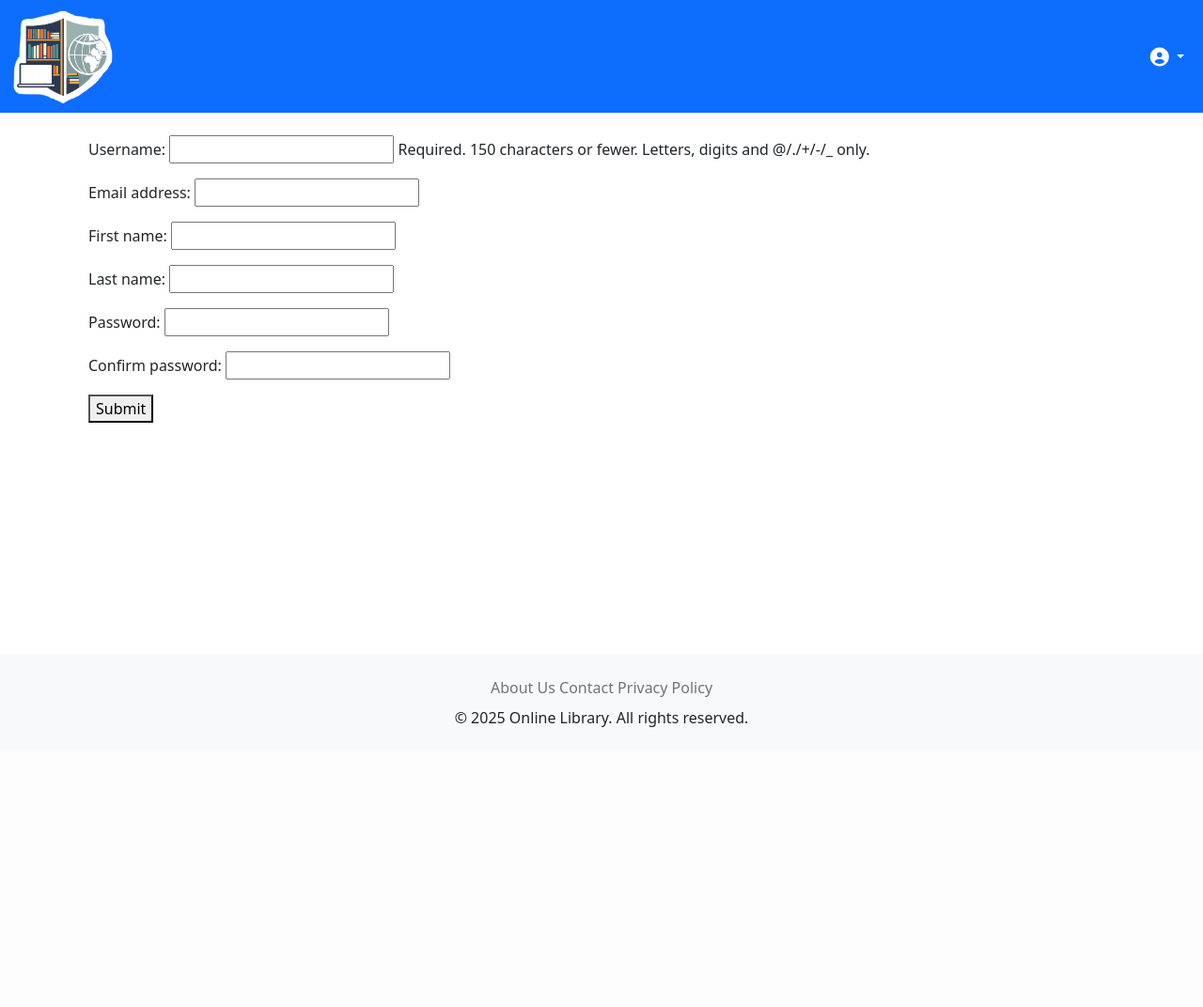
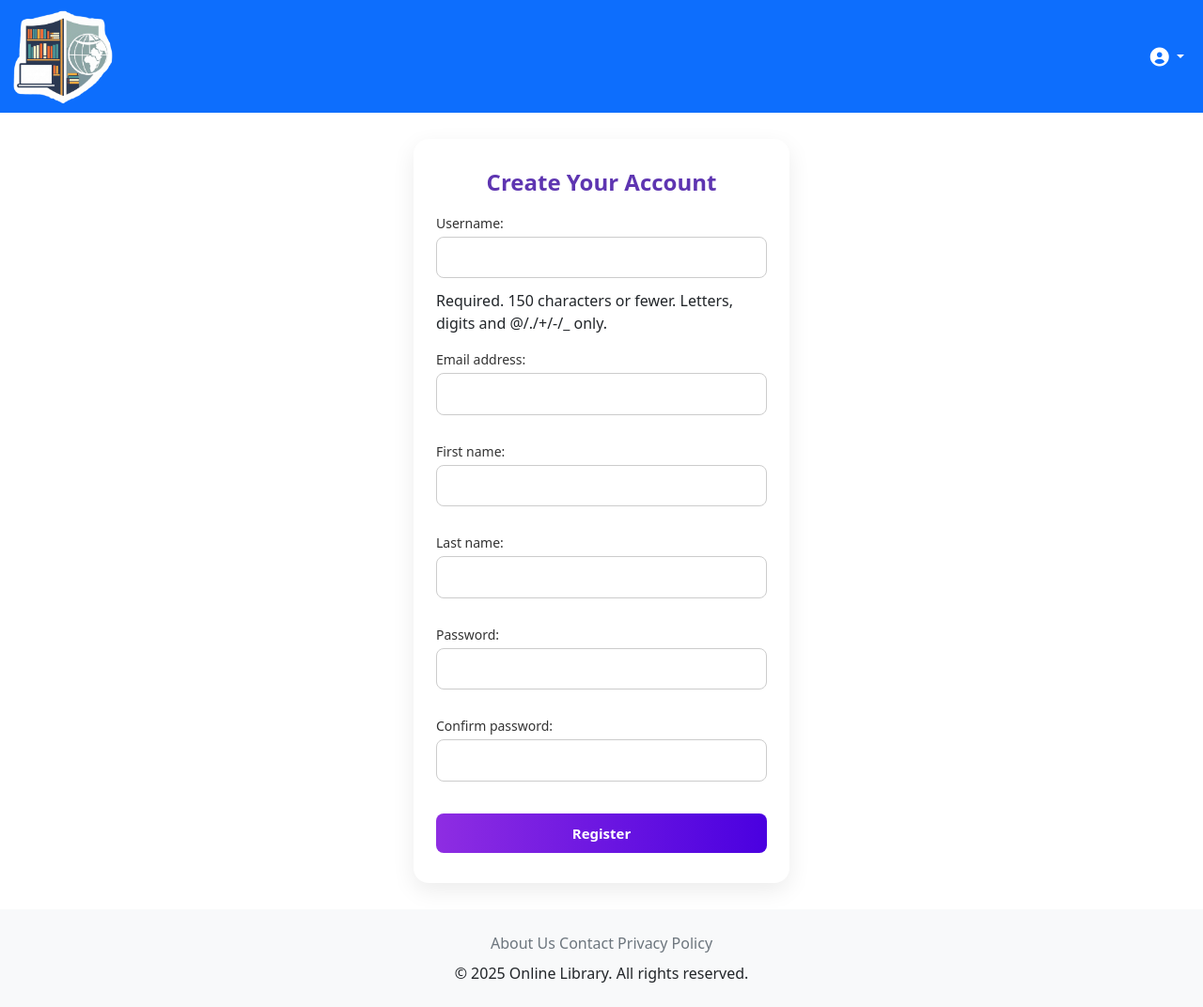
Before and after one commit to wilbertharianto8/GroupA-LibraryManagementSystem, a Django app: page /users/register/ in a window 1280 px wide. Shown: the whole page at 94% size. Before the commit the page ends 774 px from the top, so only its background shows below. Run offline with Django 4.2, Linux system fonts and the light colour scheme; parts of the project's set-up code (start-up, migrations or seed data) failed here and were passed over.

Commit message:
Enhance register UI

```diff
--- a/online_library/templates/users/registrationform.html
+++ b/online_library/templates/users/registrationform.html
@@ -3,11 +3,101 @@
 {% block subtitle %} Registration {% endblock %}
 
 {% block content %}
-<div class="container">
-    <form method="post">
-        {% csrf_token %}
-        {{ form.as_p }}
-        <button type="submit">Submit</button>
-    </form>
+<style>
+    .center-wrapper {
+        height: 100vh;
+        display: flex;
+        justify-content: center;
+        align-items: center;
+        background-color: white;
+        margin: 0;
+        padding: 0;
+    }
+
+    .form-container {
+        background-color: #ffffff;
+        padding: 32px 24px;
+        border-radius: 16px;
+        box-shadow: 0 8px 24px rgba(0, 0, 0, 0.08);
+        width: 100%;
+        max-width: 400px;
+        animation: fadeIn 0.4s ease-in-out;
+    }
+
+    .form-container h2 {
+        text-align: center;
+        margin-bottom: 18px; /* reduced from 24px */
+        font-weight: 700;
+        font-size: 24px; /* slightly smaller */
+        color: #5e35b1;
+    }
+
+    .form-container label {
+        display: block;
+        margin-bottom: 4px; /* reduced from 6px */
+        font-size: 14px;
+        color: #333;
+        font-weight: 500;
+    }
+
+    .form-container input,
+    .form-container select,
+    .form-container textarea {
+        width: 100%;
+        padding: 10px 12px; /* slightly reduced */
+        margin-bottom: 12px; /* reduced from 18px */
+        border: 1px solid #ccc;
+        border-radius: 8px;
+        font-size: 15px;
+        transition: border-color 0.2s;
+        box-sizing: border-box;
+    }
+
+    .form-container input:focus,
+    .form-container select:focus,
+    .form-container textarea:focus {
+        border-color: #8e2de2;
+        outline: none;
+    }
+
+    .form-container button {
+        width: 100%;
+        padding: 10px;
+        background: linear-gradient(to right, #8e2de2, #4a00e0);
+        color: white;
+        border: none;
+        border-radius: 8px;
+        font-weight: 600;
+        font-size: 15px;
+        cursor: pointer;
+        transition: background 0.3s ease;
+        margin-top: 6px;
+    }
+
+    .form-container button:hover {
+        background: linear-gradient(to right, #7b1fa2, #311b92);
+    }
+
+    @keyframes fadeIn {
+        from {
+            opacity: 0;
+            transform: translateY(8px);
+        }
+        to {
+            opacity: 1;
+            transform: translateY(0);
+        }
+    }
+</style>
+
+<div class="center-wrapper">
+    <div class="form-container">
+        <h2>Create Your Account</h2>
+        <form method="post">
+            {% csrf_token %}
+            {{ form.as_p }}
+            <button type="submit">Register</button>
+        </form>
+    </div>
 </div>
 {% endblock %}
```
Also changed, not shown: online_library/templates/registration/password_reset_done.html (+65 -2 lines), online_library/templates/registration/password_reset_form.html (+88 -8 lines), online_library/media/profile_pics/tim_cook.jpeg (added).
